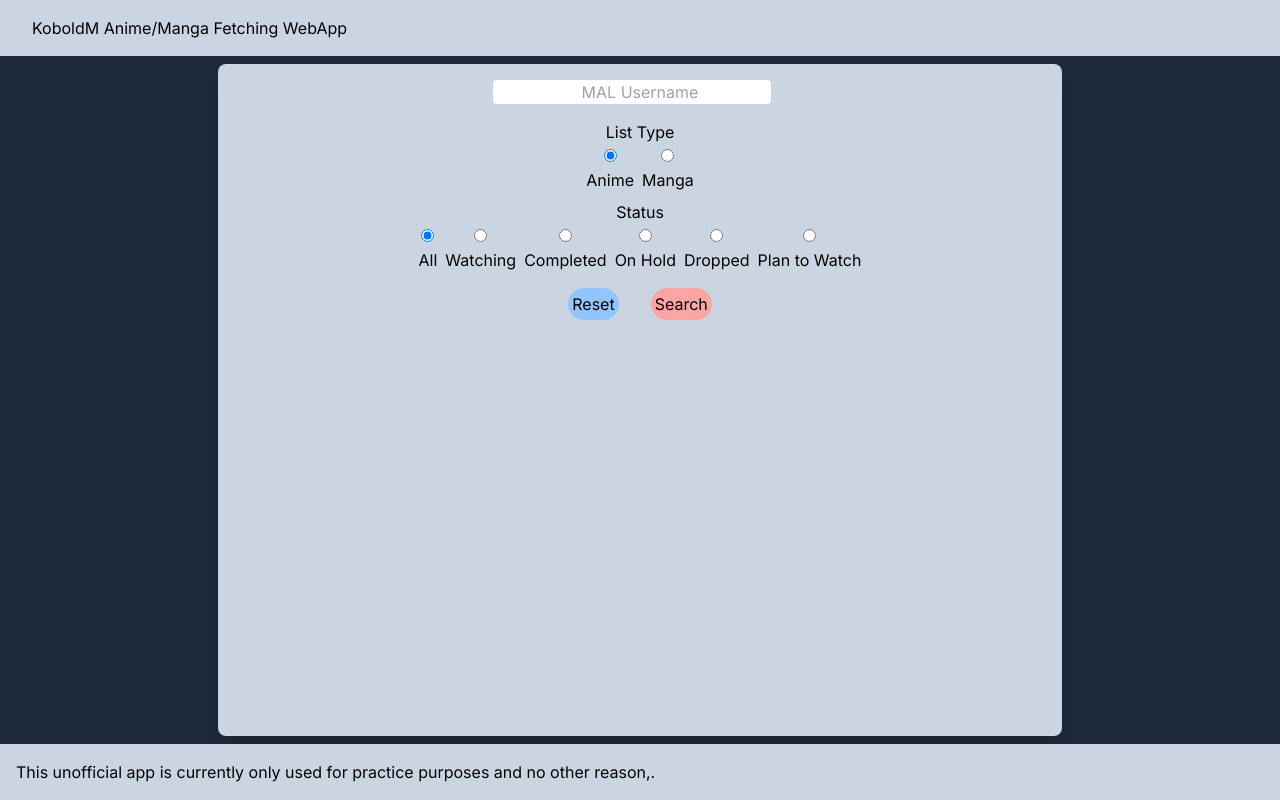
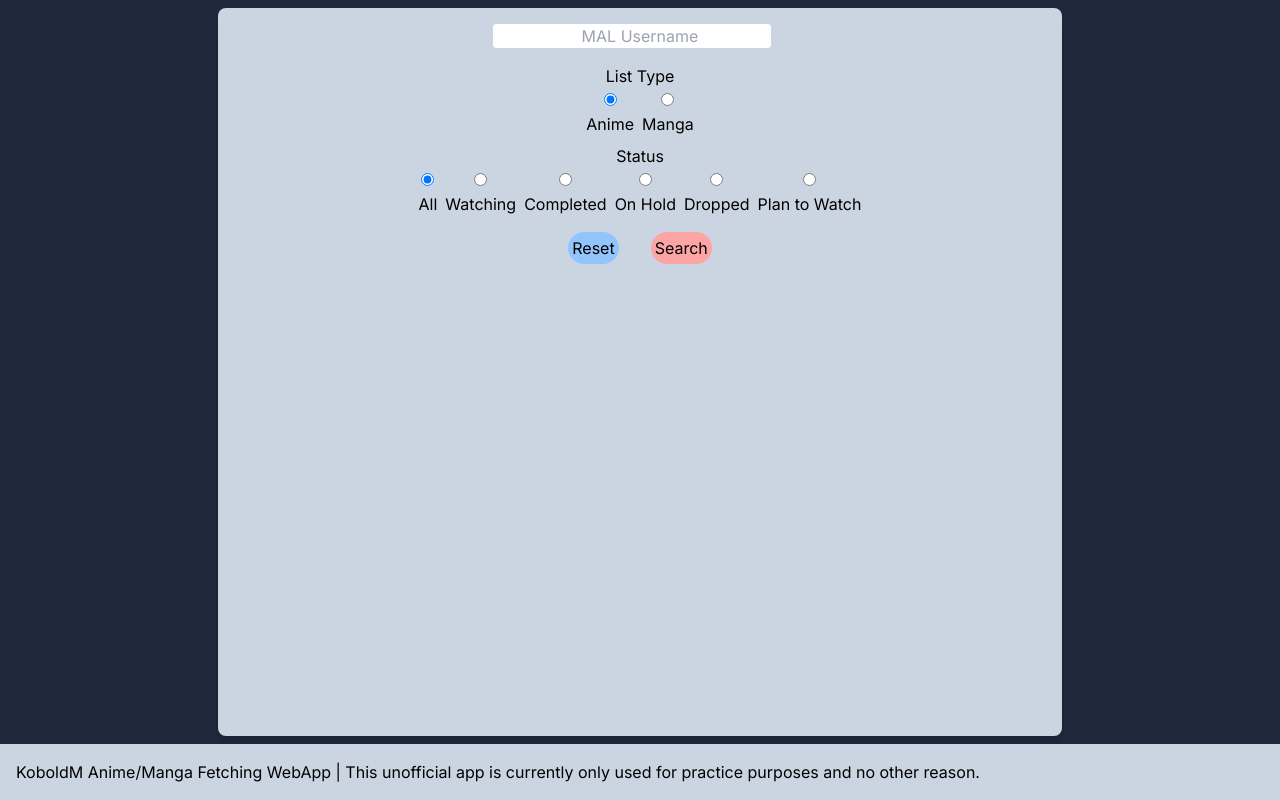
Before and after one commit to KoboldM/nextjs-practice, a Next.js app: page / in a window 1280 px wide. Built offline with nearby package versions, Linux system fonts and the light colour scheme.

Commit message:
list displays in grid; on hvoer anime manga title; no more header

```diff
--- a/app/components/AnimeList/animelist.js
+++ b/app/components/AnimeList/animelist.js
@@ -67,8 +67,7 @@ export default function AnimeList() {
     }
 
     return(
-        <div className={`${styles.animelistForm} + rounded-lg shadow-lg`}>
-            {console.log(animeList)}
+        <div className={`${styles.animelistForm} + rounded-lg shadow-lg container mx-auto`}>
             <form className={`${styles.inputForm}`} method='POST' onSubmit={(e) => handleSubmit(e)} onReset={(e) => handleReset(e)}>
                 <input type='text' className={`${styles.usernameInput} + rounded pl-4`} value={query} onChange={e => setQuery(e.target.value)} placeholder='MAL Username'></input>
 
@@ -145,27 +144,32 @@ export default function AnimeList() {
 
             {
             animeList?.data?.length > 0 & animeList !== undefined & animeList !== null ?
-                <div className='flex flex-row flex-wrap'>
+                <div className='flex-grow w-full px-12 grid grid-cols-5 gap-4'>
                     {animeList?.data?.map(datum => {
                         return(
-                            <a key={datum.node.id} className='mx-6' target='_blank' href={searchedType === 'anime' ? `https://myanimelist.net/anime/${datum.node.id}` : `https://myanimelist.net/manga/${datum.node.id}`}>
-                                <div className='h-32 w-32 relative'>
-                                    <Image unoptimized fill src={`${datum.node.main_picture.large}`} alt={datum.node.title}/>
-                                </div>
-                                {datum.node.title}
+                            <a key={datum.node.id} className={`${styles.animeImage}`} target='_blank'
+                                href={searchedType === 'anime' ? `https://myanimelist.net/anime/${datum.node.id}` : `https://myanimelist.net/manga/${datum.node.id}`}
+                                style={{ backgroundImage: `url(${datum.node.main_picture.large})`}}>
+                                    <div className='
+                                    bg-black bg-opacity-0 hover:bg-opacity-50
+                                    opacity-0 hover:opacity-100
+                                    transition-all duration-500
+                                    h-full text-center justify-center align-middle flex flex-col
+                                    text-xl text-white
+                                    '>
+                                        {datum.node.title}
+                                    </div>
                             </a>
                         )
                     })}
-
-                    <div className='flex flex-row place-content-center gap-6 w-full mt-1'>
-                        {animeList?.paging?.previous ? <div className={`${styles.paginationButton}`} onClick={() => loadPaginationData(`${animeList?.paging?.previous}`)}>Last 10</div> : <div></div>}
-
-                        {animeList?.paging?.next ? <div className={`${styles.paginationButton}`} onClick={() => loadPaginationData(`${animeList?.paging?.next}`)}>Next 10</div> : <div></div>}
-                    </div>
-
                 </div>
             : <></>
             }
+            <div className='flex flex-row place-content-center gap-6 w-full mt-1'>
+                {animeList?.paging?.previous ? <div className={`${styles.paginationButton}`} onClick={() => loadPaginationData(`${animeList?.paging?.previous}`)}>Last 10</div> : <div></div>}
+
+                {animeList?.paging?.next ? <div className={`${styles.paginationButton}`} onClick={() => loadPaginationData(`${animeList?.paging?.next}`)}>Next 10</div> : <div></div>}
+            </div>
         </div>
     )
 }
--- a/app/components/AnimeList/animelist.module.scss
+++ b/app/components/AnimeList/animelist.module.scss
@@ -51,6 +51,12 @@
         }
     }
 
+    .animeImage {
+        background-size: cover;
+        background-repeat: no-repeat;
+        background-position: center;
+    }
+
     .paginationButton {
         cursor: pointer;
     }
--- a/app/components/Footer/footer.js
+++ b/app/components/Footer/footer.js
@@ -1,7 +1,11 @@
 export default function Footer() {
     return(
         <footer className='sticky bottom-0 p-4 bg-slate-300 w-full'>
-            This unofficial app is currently only used for practice purposes and no other reason,.
+            <div>
+                <a href='https://github.com/KoboldM' target='_blank'>
+                    KoboldM
+                </a> Anime/Manga Fetching WebApp | This unofficial app is currently only used for practice purposes and no other reason.
+            </div>
         </footer>
     )
 }
--- a/app/page.js
+++ b/app/page.js
@@ -1,11 +1,11 @@
 import AnimeList from "./components/AnimeList/animelist"
 import Footer from "./components/Footer/footer"
-import Header from "./components/Header/header"
+// import Header from "./components/Header/header"
 
 export default function Home() {
     return (
         <main className="bg-slate-800 flex flex-col items-center min-h-screen justify-between">
-            <Header/>
+            {/* <Header/> */}
             <AnimeList/>
             <Footer/>
         </main>
```
